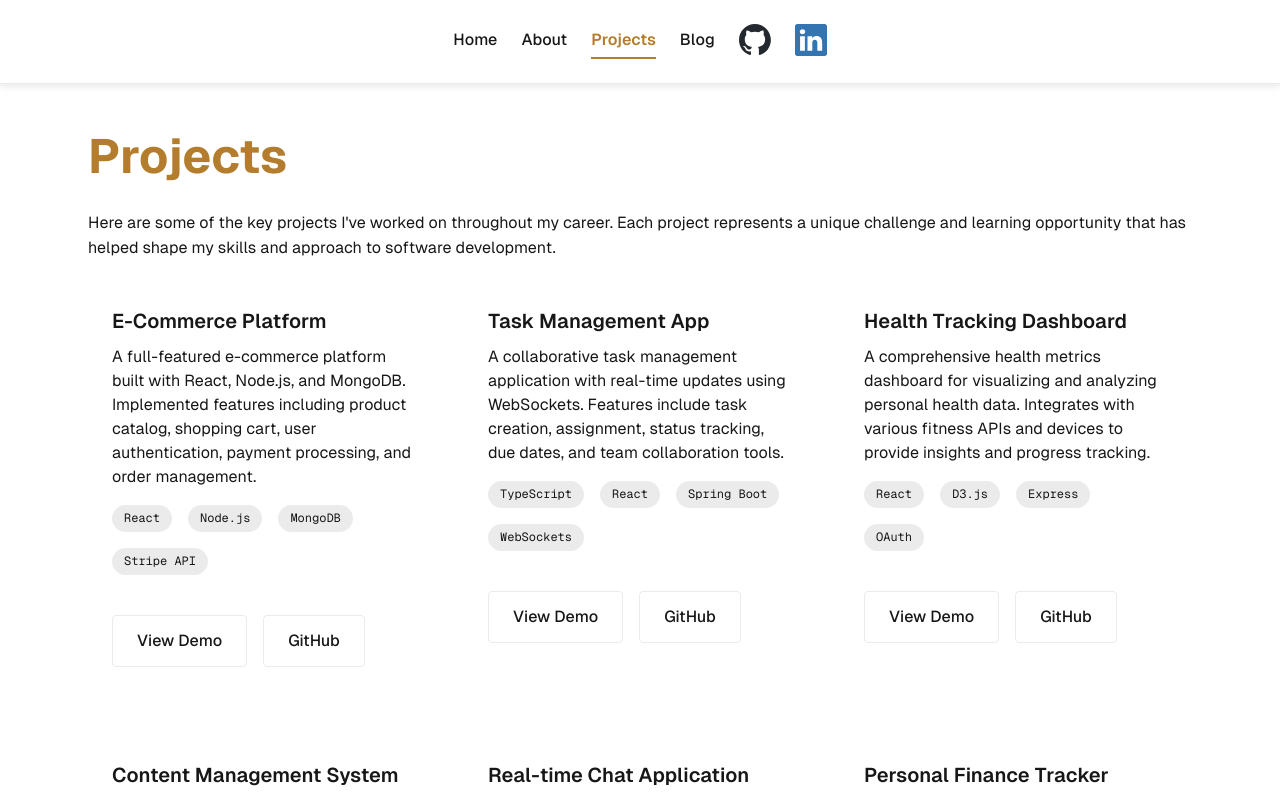
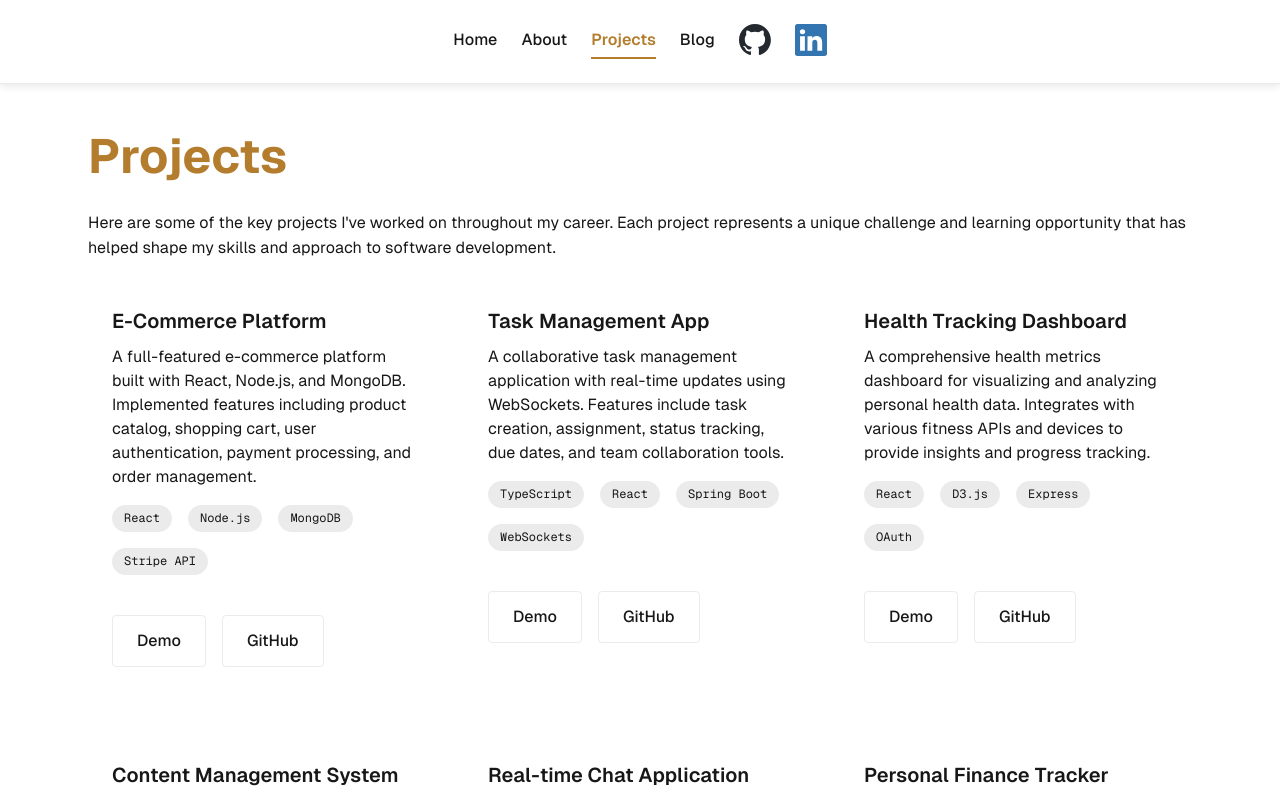
Before and after one commit to LowBudgetMan/lowbudgetman.github.io, a Next.js app: page /projects in a window 1280 px wide. Shown: the top 800 px of the page. Built offline with nearby package versions, Linux system fonts and the light colour scheme.

Commit message:
Move project info into a data structure

```diff
--- a/src/app/projects/page.tsx
+++ b/src/app/projects/page.tsx
@@ -1,5 +1,6 @@
 import projectStyles from './projects.module.css';
 import styles from '../shared.module.css';
+import { projects } from './projectsData';
 
 export default function Projects() {
     return (
@@ -11,113 +12,30 @@ export default function Projects() {
             </p>
 
             <div className={styles.grid}>
-                <div className={`${styles.card} ${projectStyles.projectCard}`}>
-                    <h2 className={projectStyles.cardTitle}>E-Commerce Platform</h2>
+                {projects.map((project, index) => (
+                    <div key={index} className={`${styles.card} ${projectStyles.projectCard}`}>
+                        <h2 className={projectStyles.cardTitle}>{project.title}</h2>
                         <p className={styles.cardContent}>
-                        A full-featured e-commerce platform built with React, Node.js, and MongoDB.
-                        Implemented features including product catalog, shopping cart, user authentication,
-                        payment processing, and order management.
+                            {project.description}
                         </p>
                         <div className={styles.skillsList}>
-                        <span className={styles.tag}>React</span>
-                        <span className={styles.tag}>Node.js</span>
-                        <span className={styles.tag}>MongoDB</span>
-                        <span className={styles.tag}>Stripe API</span>
+                            {project.skills.map((skill, skillIndex) => (
+                                <span key={skillIndex} className={styles.tag}>{skill}</span>
+                            ))}
                         </div>
                         <div className={projectStyles.projectLinks}>
-                        <a href="#" className={`${projectStyles.projectLink} ${styles.button} ${styles.secondaryButton}`}>View Demo</a>
-                        <a href="#" className={`${projectStyles.projectLink} ${styles.button} ${styles.secondaryButton}`}>GitHub</a>
+                            {project.links.map((link, linkIndex) => (
+                                <a
+                                    key={linkIndex}
+                                    href={link.url}
+                                    className={`${projectStyles.projectLink} ${styles.button} ${styles.secondaryButton}`}
+                                >
+                                    {link.name}
+                                </a>
+                            ))}
                         </div>
                     </div>
-
-                <div className={`${styles.card} ${projectStyles.projectCard}`}>
-                    <h2 className={projectStyles.cardTitle}>Task Management App</h2>
-                    <p className={styles.cardContent}>
-                        A collaborative task management application with real-time updates using WebSockets.
-                        Features include task creation, assignment, status tracking, due dates, and team collaboration tools.
-                    </p>
-                    <div className={styles.skillsList}>
-                        <span className={styles.tag}>TypeScript</span>
-                        <span className={styles.tag}>React</span>
-                        <span className={styles.tag}>Spring Boot</span>
-                        <span className={styles.tag}>WebSockets</span>
-                    </div>
-                    <div className={projectStyles.projectLinks}>
-                        <a href="#" className={`${projectStyles.projectLink} ${styles.button} ${styles.secondaryButton}`}>View Demo</a>
-                        <a href="#" className={`${projectStyles.projectLink} ${styles.button} ${styles.secondaryButton}`}>GitHub</a>
-                    </div>
-                </div>
-
-                <div className={`${styles.card} ${projectStyles.projectCard}`}>
-                    <h2 className={projectStyles.cardTitle}>Health Tracking Dashboard</h2>
-                    <p className={styles.cardContent}>
-                        A comprehensive health metrics dashboard for visualizing and analyzing personal health data.
-                        Integrates with various fitness APIs and devices to provide insights and progress tracking.
-                    </p>
-                    <div className={styles.skillsList}>
-                        <span className={styles.tag}>React</span>
-                        <span className={styles.tag}>D3.js</span>
-                        <span className={styles.tag}>Express</span>
-                        <span className={styles.tag}>OAuth</span>
-                    </div>
-                    <div className={projectStyles.projectLinks}>
-                        <a href="#" className={`${projectStyles.projectLink} ${styles.button} ${styles.secondaryButton}`}>View Demo</a>
-                        <a href="#" className={`${projectStyles.projectLink} ${styles.button} ${styles.secondaryButton}`}>GitHub</a>
-                    </div>
-                </div>
-
-                <div className={`${styles.card} ${projectStyles.projectCard}`}>
-                    <h2 className={projectStyles.cardTitle}>Content Management System</h2>
-                    <p className={styles.cardContent}>
-                        A custom CMS built for a media company to manage digital content across multiple platforms.
-                        Features include content creation, scheduling, approval workflows, and analytics.
-                    </p>
-                    <div className={styles.skillsList}>
-                        <span className={styles.tag}>Next.js</span>
-                        <span className={styles.tag}>GraphQL</span>
-                        <span className={styles.tag}>PostgreSQL</span>
-                        <span className={styles.tag}>AWS</span>
-                    </div>
-                    <div className={projectStyles.projectLinks}>
-                        <a href="#" className={`${projectStyles.projectLink} ${styles.button} ${styles.secondaryButton}`}>Case Study</a>
-                    </div>
-                </div>
-
-                <div className={`${styles.card} ${projectStyles.projectCard}`}>
-                    <h2 className={projectStyles.cardTitle}>Real-time Chat Application</h2>
-                    <p className={styles.cardContent}>
-                        A secure messaging platform with end-to-end encryption, file sharing, and group chat capabilities.
-                        Implemented with a microservices architecture for scalability.
-                    </p>
-                    <div className={styles.skillsList}>
-                        <span className={styles.tag}>React</span>
-                        <span className={styles.tag}>Socket.io</span>
-                        <span className={styles.tag}>Node.js</span>
-                        <span className={styles.tag}>Redis</span>
-                    </div>
-                    <div className={projectStyles.projectLinks}>
-                        <a href="#" className={`${projectStyles.projectLink} ${styles.button} ${styles.secondaryButton}`}>View Demo</a>
-                        <a href="#" className={`${projectStyles.projectLink} ${styles.button} ${styles.secondaryButton}`}>GitHub</a>
-                    </div>
-                </div>
-
-                <div className={`${styles.card} ${projectStyles.projectCard}`}>
-                    <h2 className={projectStyles.cardTitle}>Personal Finance Tracker</h2>
-                    <p className={styles.cardContent}>
-                        An application for tracking personal finances, including expense categorization, budget planning,
-                        financial goal setting, and visualization of spending patterns.
-                    </p>
-                    <div className={styles.skillsList}>
-                        <span className={styles.tag}>Vue.js</span>
-                        <span className={styles.tag}>Firebase</span>
-                        <span className={styles.tag}>Chart.js</span>
-                        <span className={styles.tag}>Plaid API</span>
-                    </div>
-                    <div className={projectStyles.projectLinks}>
-                        <a href="#" className={`${projectStyles.projectLink} ${styles.button} ${styles.secondaryButton}`}>View Demo</a>
-                        <a href="#" className={`${projectStyles.projectLink} ${styles.button} ${styles.secondaryButton}`}>GitHub</a>
-                    </div>
-                </div>
+                ))}
             </div>
 
             <section className={styles.section}>
--- /dev/null
+++ b/src/app/projects/projectsData.ts
@@ -0,0 +1,67 @@
+export interface Project {
+    title: string;
+    description: string;
+    skills: string[];
+    links: Link[];
+}
+
+export interface Link {
+    name: string;
+    url: string;
+}
+
+export const projects: Project[] = [
+    {
+        title: "E-Commerce Platform",
+        description: "A full-featured e-commerce platform built with React, Node.js, and MongoDB. Implemented features including product catalog, shopping cart, user authentication, payment processing, and order management.",
+        skills: ["React", "Node.js", "MongoDB", "Stripe API"],
+        links: [
+            {name: 'Demo', url: '#'},
+            {name: 'GitHub', url: '#'}
+        ]
+    },
+    {
+        title: "Task Management App",
+        description: "A collaborative task management application with real-time updates using WebSockets. Features include task creation, assignment, status tracking, due dates, and team collaboration tools.",
+        skills: ["TypeScript", "React", "Spring Boot", "WebSockets"],
+        links: [
+            {name: 'Demo', url: '#'},
+            {name: 'GitHub', url: '#'}
+        ]
+    },
+    {
+        title: "Health Tracking Dashboard",
+        description: "A comprehensive health metrics dashboard for visualizing and analyzing personal health data. Integrates with various fitness APIs and devices to provide insights and progress tracking.",
+        skills: ["React", "D3.js", "Express", "OAuth"],
+        links: [
+            {name: 'Demo', url: '#'},
+            {name: 'GitHub', url: '#'}
+        ]
+    },
+    {
+        title: "Content Management System",
+        description: "A custom CMS built for a media company to manage digital content across multiple platforms. Features include content creation, scheduling, approval workflows, and analytics.",
+        skills: ["Next.js", "GraphQL", "PostgreSQL", "AWS"],
+        links: [
+            {name: 'Case Study', url: '#'},
+        ]
+    },
+    {
+        title: "Real-time Chat Application",
+        description: "A secure messaging platform with end-to-end encryption, file sharing, and group chat capabilities. Implemented with a microservices architecture for scalability.",
+        skills: ["React", "Socket.io", "Node.js", "Redis"],
+        links: [
+            {name: 'Demo', url: '#'},
+            {name: 'GitHub', url: '#'}
+        ]
+    },
+    {
+        title: "Personal Finance Tracker",
+        description: "An application for tracking personal finances, including expense categorization, budget planning, financial goal setting, and visualization of spending patterns.",
+        skills: ["Vue.js", "Firebase", "Chart.js", "Plaid API"],
+        links: [
+            {name: 'Demo', url: '#'},
+            {name: 'GitHub', url: '#'}
+        ]
+    }
+];
```
Lines whose indentation alone changed are shown as unchanged.
